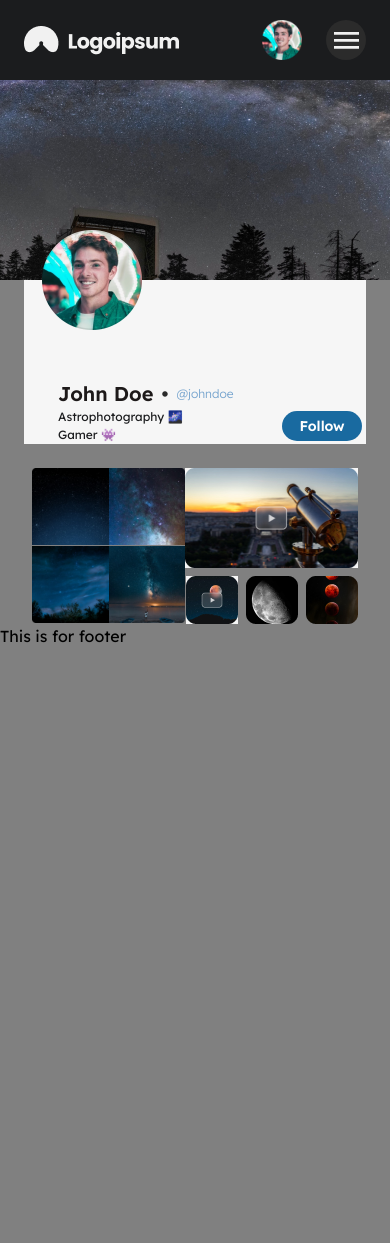
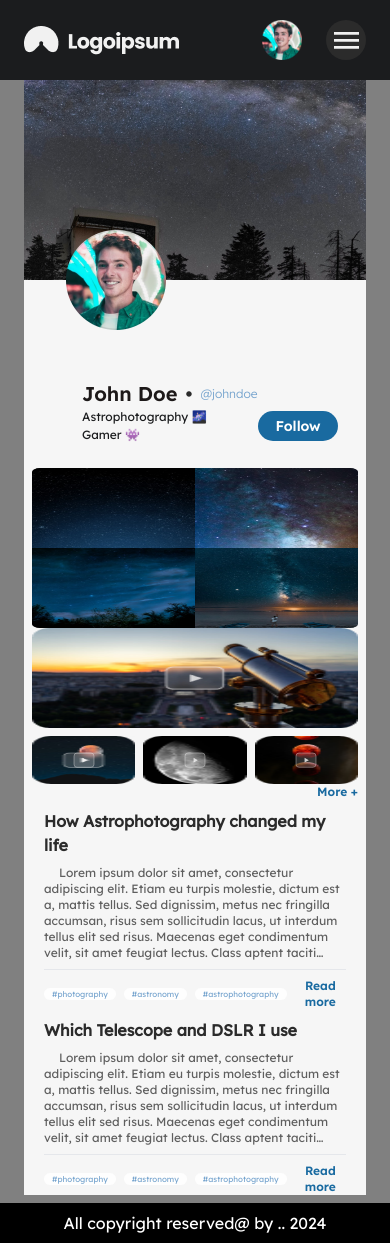
Before and after one commit to tanvirhossain808/task, a Next.js app: page / in a window 390 px wide. Before the commit the page ends 844 px from the top, so only its background shows below. Built offline with nearby package versions, Linux system fonts and the light colour scheme.

Commit message:
git commit -m "Enhance mobile responsiveness for vertical centering of text in post component"

```diff
--- a/src/app/globals.css
+++ b/src/app/globals.css
@@ -20,6 +20,13 @@ body {
   background-color: #fff;
   background-color: gray;
   font-family: "Lexend";
+}
+
+.indented-paragraph {
+  text-indent: 2em;
+  /* Adjust the value as needed */
+  margin-left: 2em;
+  /* Adjust the value as needed */
 }
 
 @layer utilities {
@@ -56,7 +63,7 @@ body {
 @font-face {
   font-family: 'Lexend-medium';
   src: local('Lexend-light'),
-    url('/public/fonts/lexend-fonts/Lexend-SemiBold.woff2') format('woff2');
+    url('/fonts/lexend-fonts/Lexend-SemiBold.woff2') format('woff2');
   font-weight: normal;
   font-style: normal;
 }
--- a/src/app/page.tsx
+++ b/src/app/page.tsx
@@ -1,15 +1,16 @@
 import HomeHero from "@/components/Home/HomeHero/HomeHero";
 import MediaParts from "@/components/Home/MediaParts/MediaParts";
+import Posts from "@/components/Home/Posts/Posts";
 import Image from "next/image";
 
 export default function Home() {
   return (
-    <main className="">
+    <main className=" bg-[#F6F6F6] mx-6 lg:max-w-[1152px] lg:mx-auto">
       <HomeHero />
-      <div className="mx-6">
+      <div className="mb-[25px]">
         <MediaParts />
       </div>
-
+      <Posts />
     </main>
   );
 }
--- a/src/components/Home/MediaParts/MediaParts.tsx
+++ b/src/components/Home/MediaParts/MediaParts.tsx
@@ -1,4 +1,5 @@
 import Images from "@/components/Images/Images";
+import Link from "next/link";
 
 const MediaParts = () => {
     const images = [
@@ -14,19 +15,47 @@ const MediaParts = () => {
         "/images/mobile-images/main/Videos/vid4.png",
     ]
     return (
-        <div className="mt-6 flex justify-between w-full px-2">
-            <div className="grid grid-cols-2 ">
+        <div className="mt-6 flex justify-between gap-[4%] w-full px-2 flex-wrap">
+            <div className="grid grid-cols-2 flex-grow relative">
                 {
-                    images.map((img, index) => <Images key={index} src={img} width={80} height={80} alt="Photos" className="" />)
+
+                    images.map((img, index) => <>
+                        <Images key={index} src={img} width={80} height={80} alt="Photos" className="min-w-20 w-full max-h-20 h-auto" />
+
+                    </>
+                    )
                 }
+                <Link className="absolute top-full right-0 font-Lexend-medium text-[#196AA0] text-xs" href="#">More +</Link>
             </div>
-            <div className="flex flex-col h-full">
+            <div className="flex flex-col h-full flex-grow relative">
                 <Images className="col-span-3 row-span-2 w-full h-20 min-h-[100px]" src={videos[0]} width={180} height={100} alt="Videos" />
                 <div className="flex gap-2 justify-center mt-2">
                     {
-                        videos.filter((videos, index) => index !== 0).map((vid, index) => <Images key={index} src={vid} className={`h-12`} width={52} height={48} alt="Videos" />)
+                        videos.filter((videos, index) => index !== 0).map((vid, index) =>
+                            <div key={index} className=" min-w-[52px] w-full min-h-11 relative flex-grow-1">
+                                <Images key={index} src={vid} className={`w-full max-h-12`} width={52} height={48} alt="Videos" />
+                                <span className="absolute top-1/2 z-10 left-1/2 -translate-x-1/2 -translate-y-1/2">
+                                    <svg className="" xmlns="http://www.w3.org/2000/svg" width="22" height="16" viewBox="0 0 22 16" fill="none">
+                                        <g filter="url(#filter0_b_4_232)">
+                                            <rect x="1" y="1" width="20" height="14.2857" rx="3" fill="#D0D0D0" fillOpacity="0.2" />
+                                            <rect x="1" y="1" width="20" height="14.2857" rx="3" stroke="#F6F6F6" strokeOpacity="0.6" strokeWidth="0.6" />
+                                        </g>
+                                        <path d="M13.8571 8.14285L9.57143 10.6172L9.57143 5.66849L13.8571 8.14285Z" fill="#F6F6F6" fillOpacity="0.8" />
+                                        <defs>
+                                            <filter id="filter0_b_4_232" x="-3.3" y="-3.3" width="28.6" height="22.8857" filterUnits="userSpaceOnUse" colorInterpolationFilters="sRGB">
+                                                <feFlood floodOpacity="0" result="BackgroundImageFix" />
+                                                <feGaussianBlur in="BackgroundImageFix" stdDeviation="2" />
+                                                <feComposite in2="SourceAlpha" operator="in" result="effect1_backgroundBlur_4_232" />
+                                                <feBlend mode="normal" in="SourceGraphic" in2="effect1_backgroundBlur_4_232" result="shape" />
+                                            </filter>
+                                        </defs>
+                                    </svg>
+                                </span>
+                            </div>
+                        )
                     }
                 </div>
+                <Link className="absolute top-full right-0 font-Lexend-medium text-[#196AA0] text-xs" href="#">More +</Link>
             </div>
         </div >
     );
--- /dev/null
+++ b/src/components/Home/Posts/Post/Post.tsx
@@ -0,0 +1,38 @@
+"use client"
+import Image from "next/image";
+import Link from "next/link";
+import { useState } from "react";
+
+type LayoutProps = {
+    postTitle: string,
+    postBody: string,
+
+}
+
+const Post = ({ postTitle, postBody }: LayoutProps) => {
+    const [readMore, setReadMore] = useState(false)
+    return (
+        <div className="mx-[20px]">
+            <h2 className="font-semibold text-[#2B2B2B] text-base">{postTitle}</h2>
+            <p className={`${!readMore ? "line-clamp-6" : ""} indent-[15px] whitespace-pre-line text-xs mt-2 text-[#5F5F5F]`}>{postBody}</p>
+            <hr className="bg-gray-800 bg-opacity-10 my-2 h-[1px]" />
+            <div className="flex justify-between items-center mb-2">
+                <div className="flex items-center gap-2">
+                    {
+                        ["#photography", "#astronomy", "#astrophotography"].map((link, index) => <Link key={index} href="#" className="text-[#76A4CE] text-[8px] bg-[#FEFEFE] px-2 rounded-[100px]">
+                            {link}
+                        </Link>)
+                    }
+                    <Link href="#">
+                        <Image src="/images/More Tags.svg" width={10} height={10} alt="more option" />
+                    </Link>
+                </div>
+                <button className="text-[#196AA0] font-Lexend-medium text-xs" onClick={() => setReadMore(!readMore)}>
+                    {!readMore ? "Read more" : "Show less"}
+                </button>
+            </div>
+        </div>
+    );
+};
+
+export default Post;
--- /dev/null
+++ b/src/components/Home/Posts/Posts.tsx
@@ -0,0 +1,14 @@
+import postsDetails from "@/data/Post";
+import Post from "./Post/Post";
+
+const Posts = () => {
+    return (
+        <div>
+            {
+                postsDetails.map((post) => <Post key={post.id} postTitle={post.title} postBody={post.body} />)
+            }
+        </div>
+    );
+};
+
+export default Posts;
--- a/src/components/Layout/Footer/Footer.tsx
+++ b/src/components/Layout/Footer/Footer.tsx
@@ -1,9 +1,9 @@
 
 const Footer = () => {
+    const date = new Date(Date.now()).getFullYear();
     return (
-        <div>
-            <h1>This is for footer</h1>
-
+        <div className="bg-black flex items-center justify-center text-white h-10">
+            <p>All copyright reserved@ by .. {date}</p>
         </div>
     );
 };
--- /dev/null
+++ b/src/data/Post.ts
@@ -0,0 +1,19 @@
+const postsDetails = [
+    {
+        id: 1,
+        title: "How Astrophotography changed my life",
+        body: `              Lorem ipsum dolor sit amet, consectetur adipiscing elit. Etiam eu turpis molestie, dictum est a, mattis tellus. Sed dignissim, metus nec fringilla accumsan, risus sem sollicitudin lacus, ut interdum tellus elit sed risus. Maecenas eget condimentum velit, sit amet feugiat lectus. Class aptent taciti sociosqu ad litora torquent per conubia nostra, per inceptos himenaeos. Praesent auctor purus luctus enim egestas, ac scelerisque ante pulvinar. Donec ut rhoncus ex. Suspendisse ac rhoncus nisl, eu tempor urna. Curabitur vel bibendum lorem. Morbi convallis convallis diam sit amet lacinia. Aliquam in elementum tellus.
+              Curabitur tempor quis eros tempus lacinia. Nam bibendum pellentesque quam a convallis. Sed ut vulputate nisi. Integer in felis sed leo vestibulum venenatis. Suspendisse quis arcu sem. Aenean feugiat ex eu vestibulum vestibulum. Morbi a eleifend magna. Nam metus lacus, porttitor eu mauris a, blandit ultrices nibh. Mauris sit amet magna non ligula vestibulum eleifend. Nulla varius volutpat turpis sed lacinia. Nam eget mi in purus lobortis eleifend. Sed nec ante dictum sem condimentum ullamcorper quis venenatis nisi. Proin vitae facilisis nisi, ac posuere leo.
+`
+    },
+    {
+        id: 2,
+        title: "Which Telescope and DSLR I use",
+        body: `              Lorem ipsum dolor sit amet, consectetur adipiscing elit. Etiam eu turpis molestie, dictum est a, mattis tellus. Sed dignissim, metus nec fringilla accumsan, risus sem sollicitudin lacus, ut interdum tellus elit sed risus. Maecenas eget condimentum velit, sit amet feugiat lectus. Class aptent taciti sociosqu ad litora torquent per conubia nostra, per inceptos himenaeos. Praesent auctor purus luctus enim egestas, ac scelerisque ante pulvinar. Donec ut rhoncus ex. Suspendisse ac rhoncus nisl, eu tempor urna. Curabitur vel bibendum lorem. Morbi convallis convallis diam sit amet lacinia. Aliquam in elementum tellus.
+              Curabitur tempor quis eros tempus lacinia. Nam bibendum pellentesque quam a convallis. Sed ut vulputate nisi. Integer in felis sed leo vestibulum venenatis. Suspendisse quis arcu sem. Aenean feugiat ex eu vestibulum vestibulum. Morbi a eleifend magna. Nam metus lacus, porttitor eu mauris a, blandit ultrices nibh. Mauris sit amet magna non ligula vestibulum eleifend. Nulla varius volutpat turpis sed lacinia. Nam eget mi in purus lobortis eleifend. Sed nec ante dictum sem condimentum ullamcorper quis venenatis nisi. Proin vitae facilisis nisi, ac posuere leo.
+`
+
+    }
+]
+
+export default postsDetails
--- a/tailwind.config.ts
+++ b/tailwind.config.ts
@@ -28,6 +28,12 @@ const config: Config = {
         '2xl': '1536px', // Custom screen size for 2x extra large devices
         '3xl': '1920px'
       },
+      textIndent: {
+        '2em': '2em',
+      },
+      margin: {
+        '2em': '2em',
+      }
     },
   },
   plugins: [],
```
Also changed, not shown: public/images/More Tags.svg (added).
